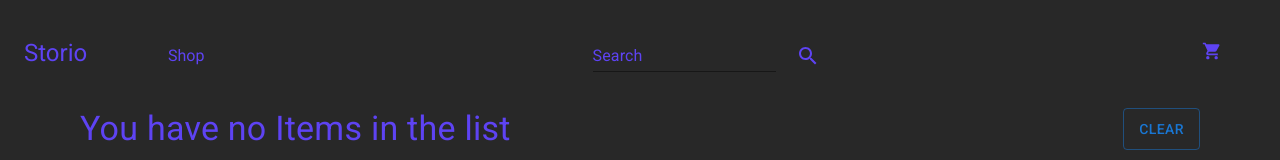
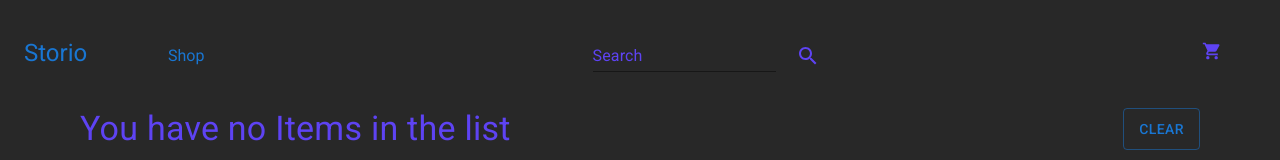
Before and after one commit to Ibrakristo/Shopping-Cart, a React (Vite) app: page /cart in a window 1280 px wide. Shown: the top 160 px of the page. Built offline with nearby package versions, Linux system fonts and the light colour scheme.

Commit message:
fix a bug

```diff
--- a/src/assets/index.css
+++ b/src/assets/index.css
@@ -11,12 +11,7 @@ body {
 }
 
 .MuiInputLabel-root,
-.css-15teoh9-MuiTypography-root-MuiLink-root,
-.css-14d9zly-MuiTypography-root-MuiLink-root,
-.css-1h1un4w-MuiTypography-root,
-.css-ktllgi-MuiTypography-root,
-.css-1h9z7r5-MuiButtonBase-root-MuiTab-root,
-.css-1h9z7r5-MuiButtonBase-root-MuiTab-root {
+input[id="Search"] {
   color: #5e43f3 !important;
 }
 
--- a/src/components/Cart.jsx
+++ b/src/components/Cart.jsx
@@ -37,8 +37,8 @@ export default function Cart() {
                             <Link to={`/details/${item.id}`} component={RouterLink} underline="none" display={"inline-block"} width={0.9}>
                                 <Box display={"flex"} width={"100%"} alignItems={"center"} gap={5}>
                                     <img src={item.img} alt={`img for ${item.name}`} width={"30%"} style={{ flexShrink: 0 }} />
-                                    <Typography variant="body1" component={"span"} color="rgba(0, 0, 0, 0.54)" >{item.name}</Typography>
-                                    <Typography variant="body1" component={"span"} color="rgba(0, 0, 0, 0.54)" marginLeft={"auto"}>{"$" + item.price / 100}</Typography>
+                                    <Typography variant="body1" component={"span"}  >{item.name}</Typography>
+                                    <Typography variant="body1" component={"span"} marginLeft={"auto"}>{"$" + item.price / 100}</Typography>
                                 </Box>
                             </Link>
                         </Grid>
--- a/src/components/Details.jsx
+++ b/src/components/Details.jsx
@@ -147,8 +147,8 @@ export default function Details() {
                         <Link to={`/details/${dlc.id || dlc._id}`} component={RouterLink} underline="none" display={"inline-block"} width={0.9}>
                             <Box display={"flex"} width={"100%"} alignItems={"center"} gap={5}>
                                 <img src={dlc.header_image} alt={`img for ${dlc.name}`} width={"30%"} style={{ flexShrink: 0 }} />
-                                <Typography variant="body1" component={"span"} color="rgba(0, 0, 0, 0.54)" >{dlc.name}</Typography>
-                                <Typography variant="body1" component={"span"} color="rgba(0, 0, 0, 0.54)" marginLeft={"auto"}>{"$" + dlc.original_price / 100}</Typography>
+                                <Typography variant="body1" component={"span"}  >{dlc.name}</Typography>
+                                <Typography variant="body1" component={"span"} marginLeft={"auto"}>{"$" + dlc.original_price / 100}</Typography>
                             </Box>
                         </Link>
                     </Grid>
```
